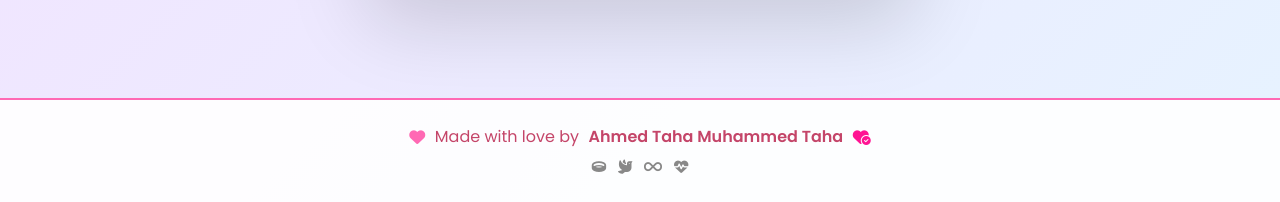
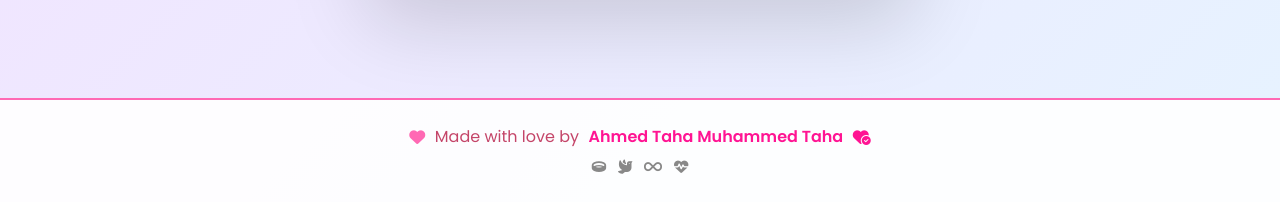
Before and after one commit to AhmedTahasubs/Abdelrahman-Omnia, a plain HTML site: page index.html in a window 1280 px wide. Shown: the part 1502-1704 px from the top of the page. Drawn offline with Linux system fonts and the light colour scheme.

Commit message:
link added

```diff
--- a/index.html
+++ b/index.html
@@ -615,12 +615,23 @@
     align-items: center;
     gap: 0.5rem;
 ">
-    <div style="display: flex; align-items: center; gap: 0.6rem;">
-        <i class="fas fa-heart" style="color:#ff69b4;"></i>
-        <span data-en="Made with love by" data-ar="صُنع بكل حب بواسطة">Made with love by</span>
-        <strong>Ahmed Taha Muhammed Taha</strong>
-        <i class="fas fa-heart-circle-check" style="color:#ff1493;"></i>
-    </div>
+<div style="display: flex; align-items: center; gap: 0.6rem; font-family: 'Poppins', sans-serif;">
+    <i class="fas fa-heart" style="color: #ff69b4; transition: transform 0.3s ease;"></i>
+    <span data-en="Made with love by" data-ar="صُنع بكل حب بواسطة">Made with love by</span>
+
+    <a href="https://wa.me/201113795716" target="_blank" style="
+        color: #ff1493;
+        font-weight: bold;
+        text-decoration: none;
+        transition: all 0.3s ease;
+    "
+    onmouseover="this.style.color='#ff69b4'; this.style.transform='scale(1.05)';"
+    onmouseout="this.style.color='#ff1493'; this.style.transform='scale(1)';">
+        Ahmed Taha Muhammed Taha
+    </a>
+
+    <i class="fas fa-heart-circle-check" style="color: #ff1493; transition: transform 0.3s ease;"></i>
+</div>
     <div style="font-size: 0.9rem; color: #888;">
         <i class="fas fa-ring" style="margin: 0 4px;"></i>
         <i class="fas fa-dove" style="margin: 0 4px;"></i>
```
